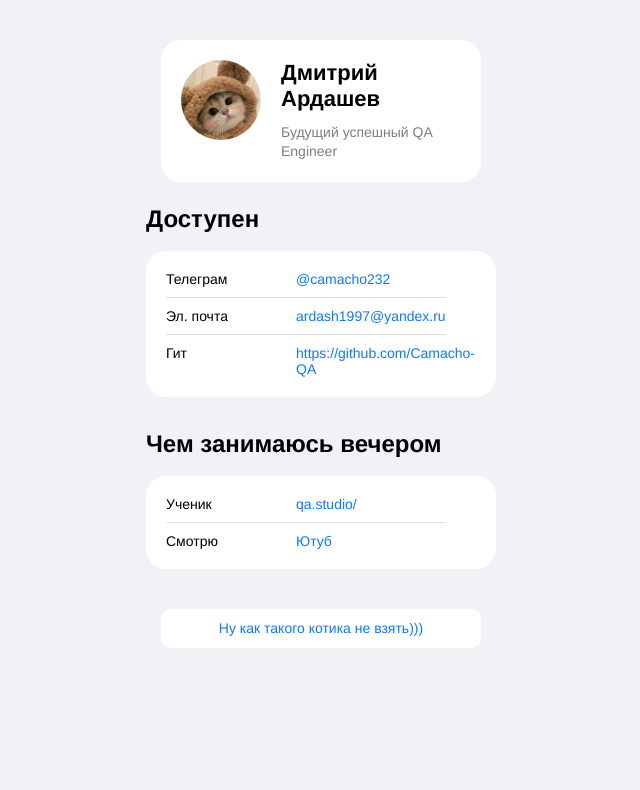
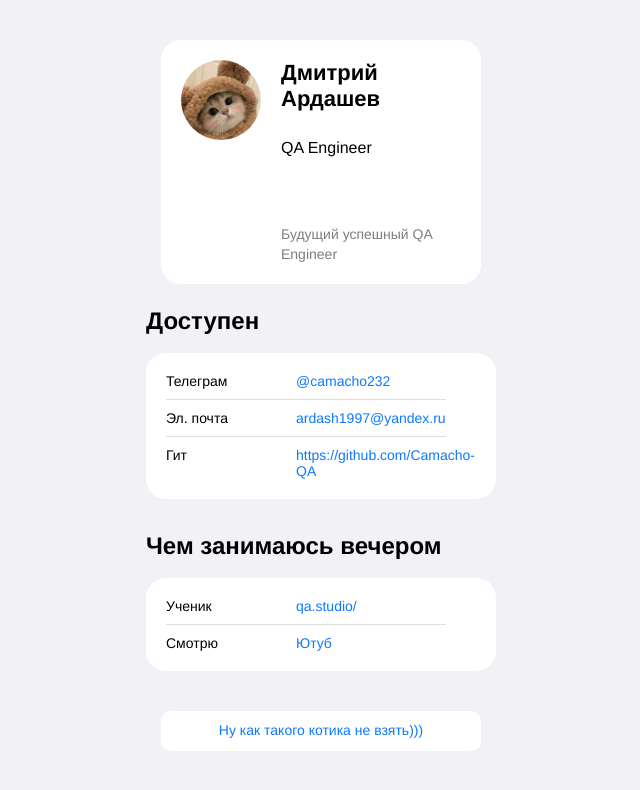
Before and after one commit to Camacho-QA/-HTML-CSS, a plain HTML site: page index.html in a window 1280 px wide. Shown: the whole page, without its empty margins (319-959 px from the left). Drawn offline with Linux system fonts and the light colour scheme.

Commit message:
добавил параграф

```diff
--- a/index.html
+++ b/index.html
@@ -13,6 +13,7 @@
       <img src="./avatar.jpg" alt="avatar" class="header__avatar" />
       <div class="header__textContainer">
         <h1 class="header__title">Дмитрий Ардашев</h1>
+        <p>QA Engineer<p>
         <h3 class="header__subtitle">Будущий успешный QA Engineer</h3>
       </div>
     </header>
```
